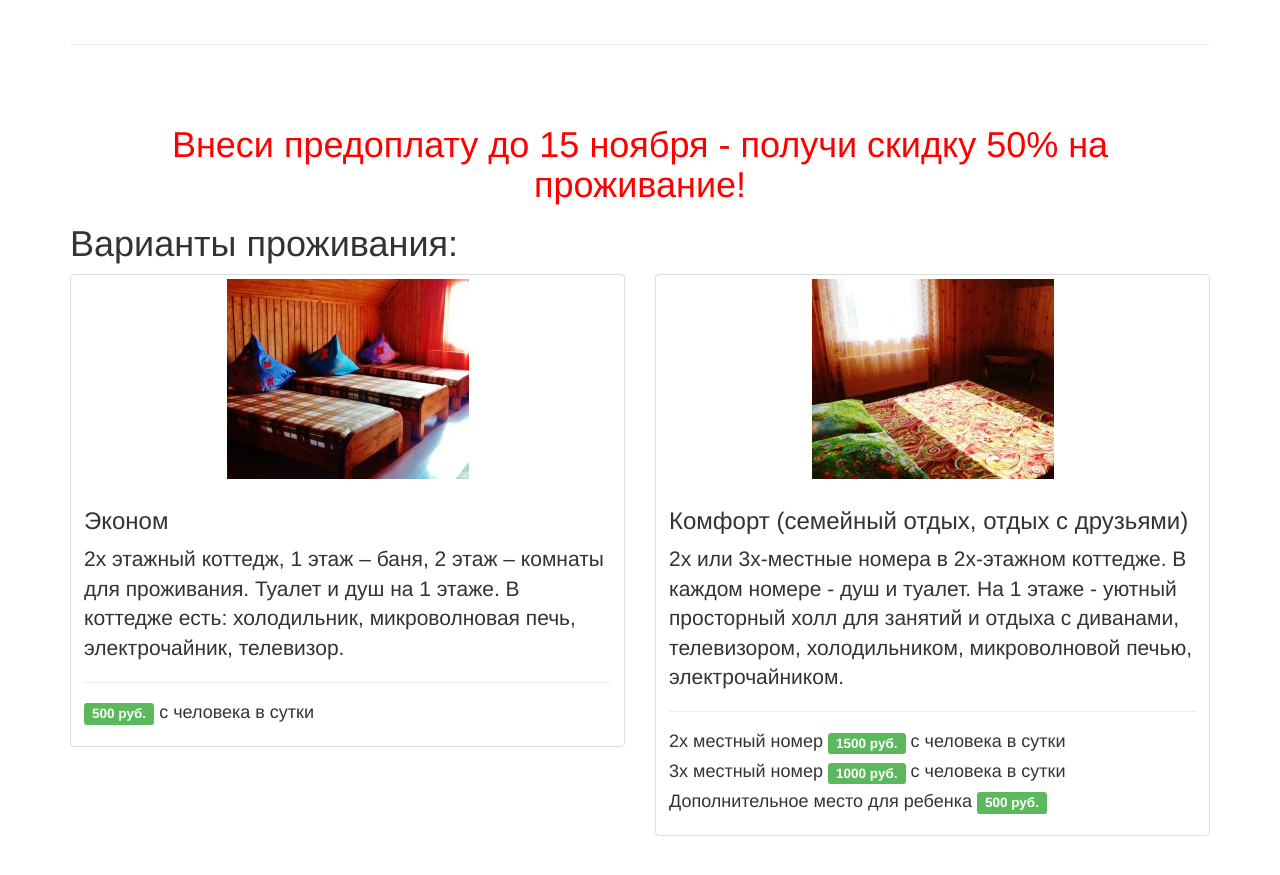
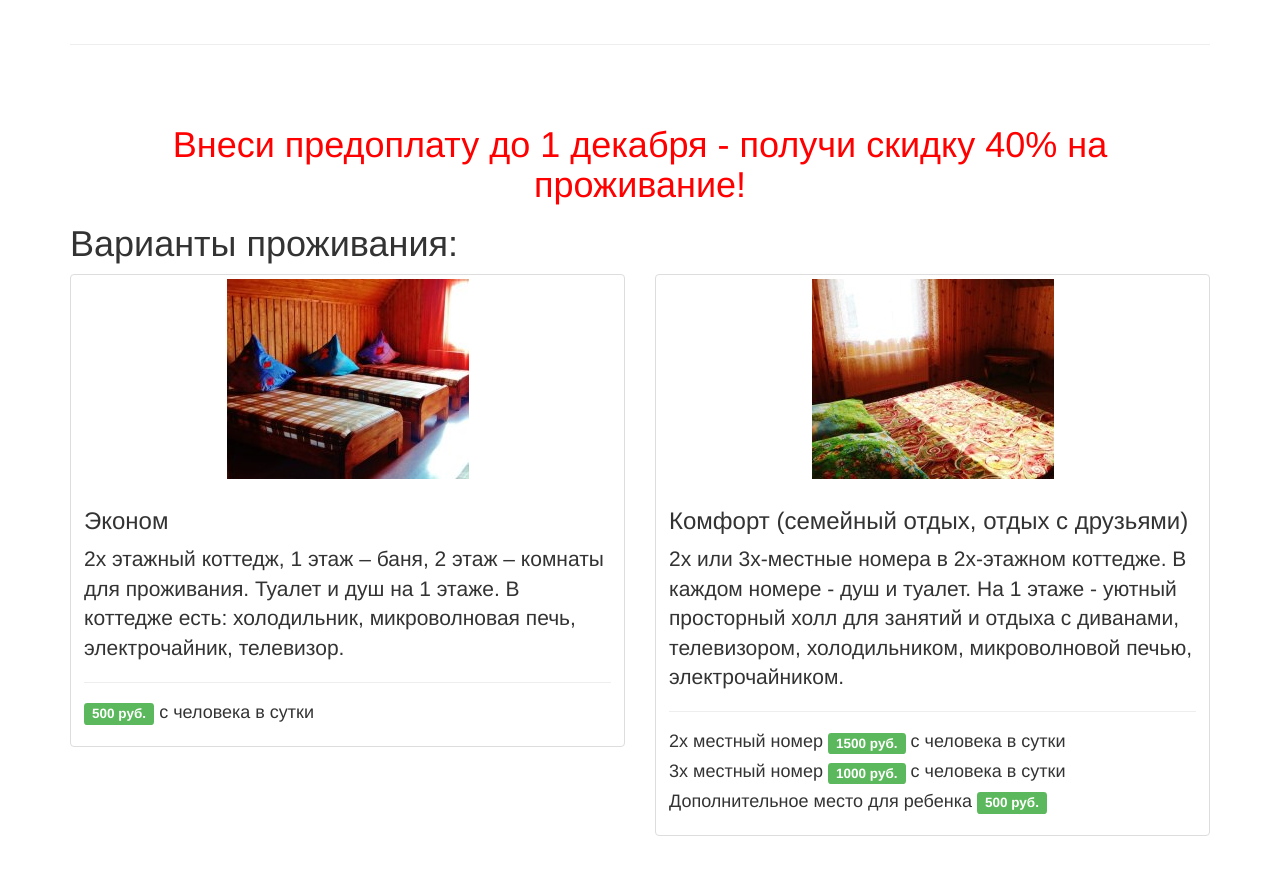
Before and after one commit to panacea-perm/panacea-relax, a plain HTML site: page index.html in a window 1280 px wide. Shown: the part 3120-3995 px from the top of the page. Drawn offline with Linux system fonts and the light colour scheme; files that its build step writes are made by us from their sources.

Commit message:
Update 2015-11-18T18:26:04.127Z

```diff
--- a/index.html
+++ b/index.html
@@ -95,7 +95,7 @@
         </div>
 
         <hr class="featurette-divider">
-        <h1 style="text-align:center;color:red;">Внеси предоплату до 15 ноября - получи скидку 50% на проживание!</h1>
+        <h1 style="text-align:center;color:red;">Внеси предоплату до 1 декабря - получи скидку 40% на проживание!</h1>
         <h1>Варианты проживания:</h1>
         <div class="row">
             <div class="col-sm-6 col-md-6">
```
